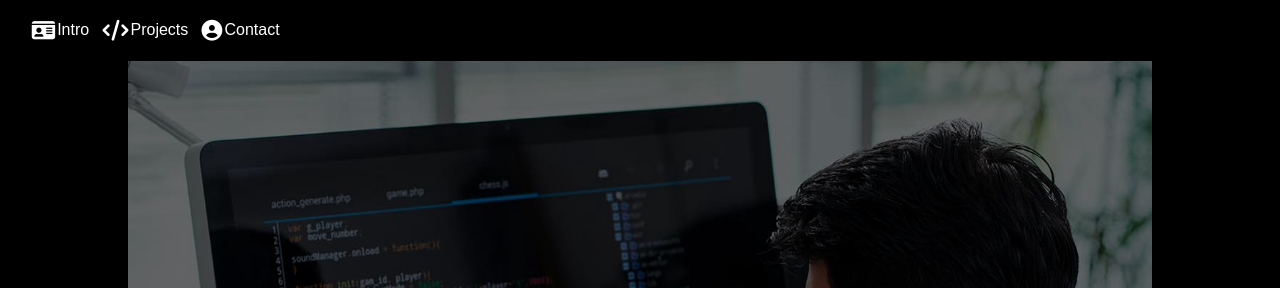
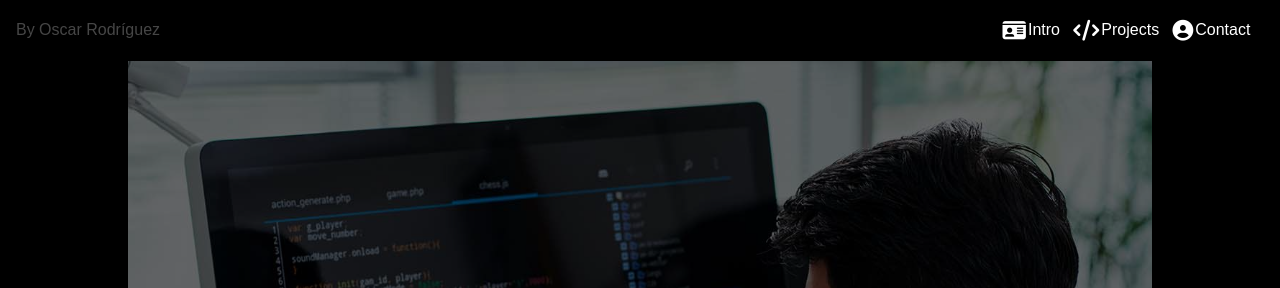
Before and after one commit to DaniElias7/portfolio, a website: page index.html in a window 1280 px wide. Shown: the top 288 px of the page. Drawn offline with Linux system fonts and the light colour scheme.

Commit message:
added author name

```diff
--- a/index.css
+++ b/index.css
@@ -13,6 +13,21 @@ body {
     margin: 0 auto;
     max-width: 1280px;
 }
+#header {
+    display: flex;
+    justify-content: space-between;
+    align-items: center;
+    width: 100%;
+    position: fixed;
+    top: 0;
+    right: 0;
+    left: 0;
+    background: rgb(0, 0, 0);
+}
+#coder {
+    margin-left: 1rem;
+    color: rgb(70, 70, 70);
+}
 h3 {
     margin: auto 1em 0 1rem;
     border-bottom: .5px solid blue;
@@ -22,13 +37,8 @@ h3 {
     text-align: center;
 }
 nav {
-    position: fixed;
-    top: 0;
-    right: 0;
-    left: 0;
     width: 100%x;
     height: 3.7em;
-    background: rgb(0, 0, 0);
 }
 nav ul {
     display: flex;
@@ -313,7 +323,7 @@ address p {
 }
 @media screen and (min-width: 720px) {
     nav ul {
-        justify-content: flex-start;
+        justify-content: flex-end   ;
     }
     nav li a {
         padding: .1em;
--- a/index.html
+++ b/index.html
@@ -12,6 +12,7 @@
 <body>
     <div class="container">
         <header id="header"r>
+            <span id="coder">By Oscar Rodríguez</span>
             <nav>
                 <ul>
                     <li>
```
